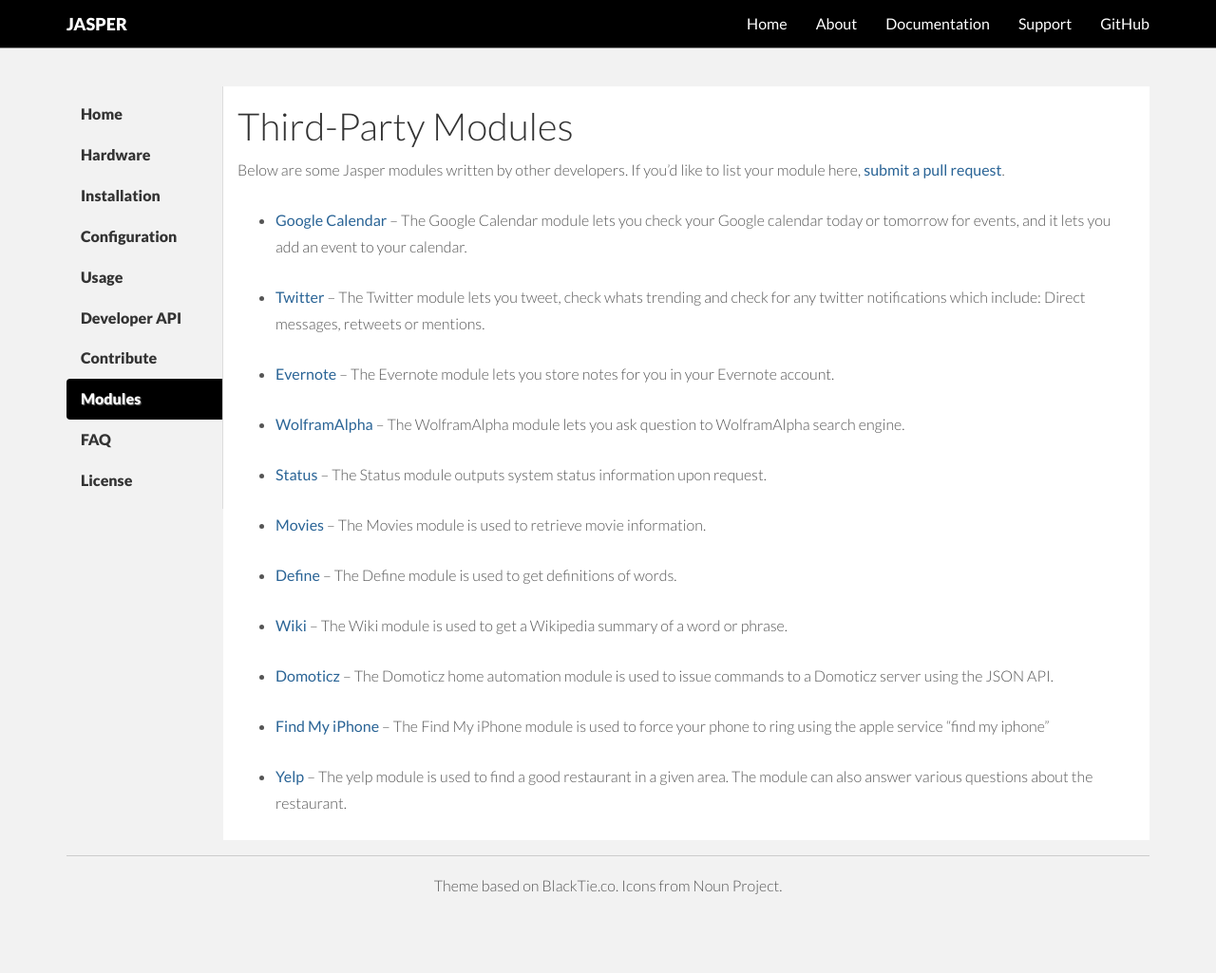
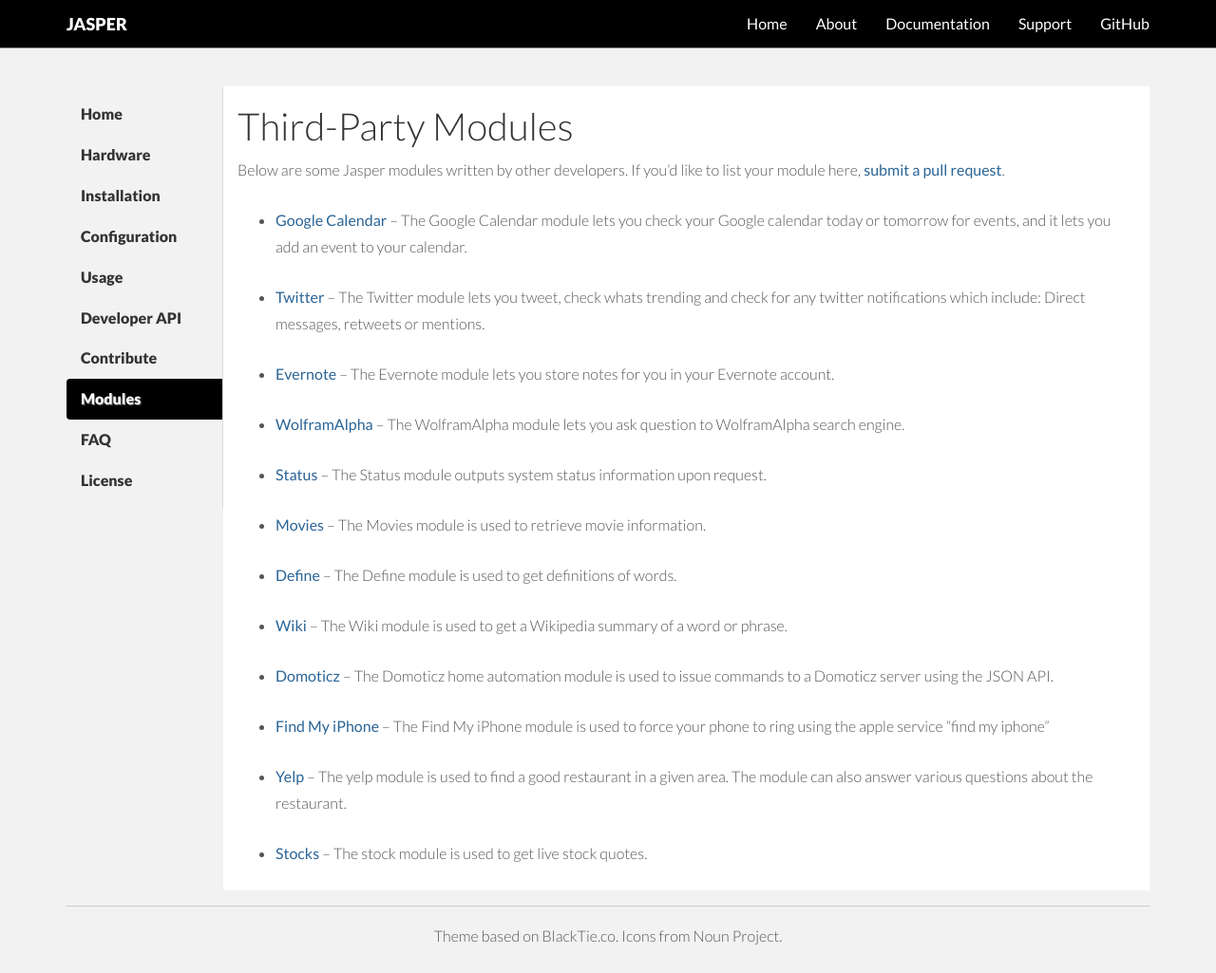
Before and after one commit to jasperproject/jasperproject.github.io, a Jekyll site: the page built from documentation/modules/index.md, in a window 1280 px wide and 1025 px high. Shown: the whole window at 95% size. Built offline with Jekyll 4.4.1, drawn with Linux system fonts in a browser that asks for light colours; nearby versions of some CDN libraries.

Commit message:
Added jasper-stocks module
I created a module used to give live stock quotes.

```diff
--- a/documentation/modules/index.md
+++ b/documentation/modules/index.md
@@ -31,3 +31,5 @@
 - [Find My iPhone](https://github.com/androbwebb/jasper-find-iphone-module) -- The Find My iPhone module is used to force your phone to ring using the apple service "find my iphone"
 
 - [Yelp](https://github.com/androbwebb/jasper-yelp-module) -- The yelp module is used to find a good restaurant in a given area. The module can also answer various questions about the restaurant.
+
+- [Stocks](https://github.com/dmbuchta/jasper-stocks.git) -- The stock module is used to get live stock quotes.
```
